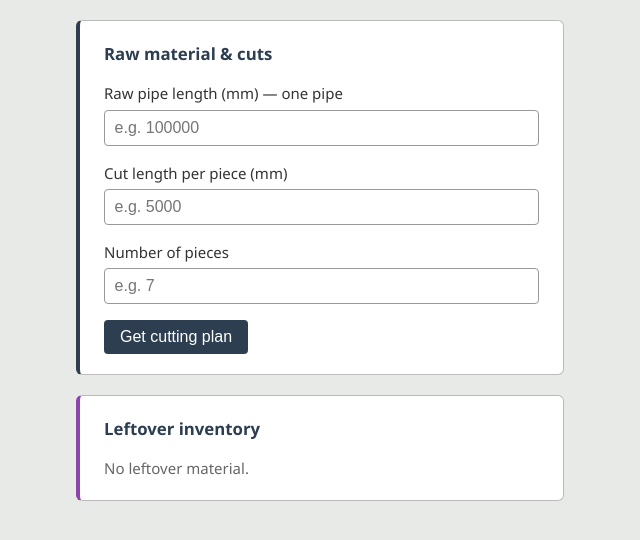
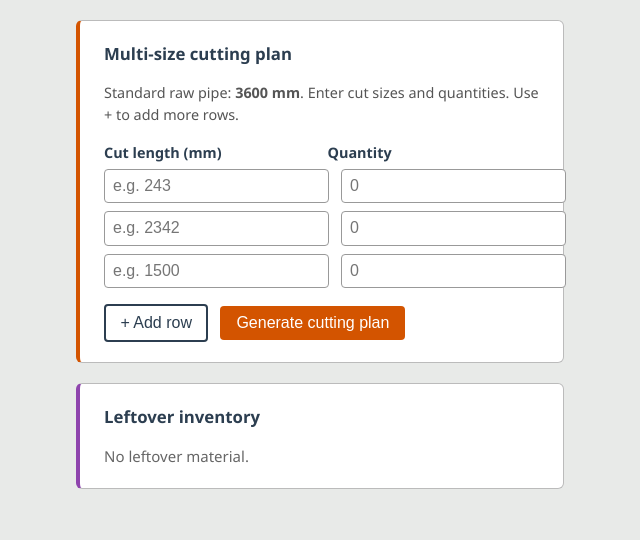
Before and after one commit to technthspace-create/samruddhi, a Flask app: page / in a window 1280 px wide. Shown: the part 99-639 px from the top of the page, without its empty margins (320-960 px from the left). Run offline with Flask 2, Linux system fonts and the light colour scheme; data that the repository does not hold is empty.

Commit message:
Multi-size cutting plan only; + Add row; 100mm scrap threshold; suggestions for next requirement

```diff
--- a/app.py
+++ b/app.py
@@ -2,6 +2,8 @@
 Samruddhi Enterprises - SS Steel Pipe Cutting Instruction System
 All lengths in millimeters. "Cut 7 × 5000 mm → 65000 mm remaining." One raw pipe = one length (mm).
 Uses db.py for storage: SQLite locally, Turso on Vercel when env vars are set.
+
+Extended: Multi-size cutting plan (FFD bin packing) with standard raw length 3600 mm.
 """
 
 import os
@@ -11,11 +13,79 @@ import db
 
 app = Flask(__name__)
 
+# Standard raw pipe length for multi-size mode (mm). Fixed, no user input.
+STANDARD_RAW_LENGTH_MM = 3600.0
+
+# Scrap below this length is not saved to inventory. Only pieces >= this are stored.
+SCRAP_SAVE_THRESHOLD_MM = 100.0
+
 # Not used here; db module handles storage
 get_leftovers_sorted = db.get_leftovers_sorted
 delete_leftover = db.delete_leftover
 insert_leftover = db.insert_leftover
 init_db = db.init_db
+
+
+def run_multi_size_plan(cut_requirements):
+    """
+    Multi-size cutting plan using First-Fit Decreasing (FFD) bin packing.
+    cut_requirements: list of (length_mm, quantity) e.g. [(243, 3), (2342, 5), (1500, 2)]
+    Raw pipe length is fixed at STANDARD_RAW_LENGTH_MM (3600 mm).
+    Returns list of { pipe_number, cuts, used, scrap } — no pipe exceeds 3600 mm.
+    """
+    if not cut_requirements:
+        return {"pipes": [], "total_pipes": 0, "total_used": 0, "total_scrap": 0}
+
+    # 1. Expand to flat list and 2. sort descending (FFD)
+    flat = []
+    for length_mm, qty in cut_requirements:
+        L = round(float(length_mm), 2)
+        n = int(qty)
+        if L <= 0 or n <= 0:
+            continue
+        flat.extend([L] * n)
+    flat.sort(reverse=True)
+
+    if not flat:
+        return {"pipes": [], "total_pipes": 0, "total_used": 0, "total_scrap": 0}
+
+    # 3. First-Fit: try existing pipe, else new pipe (each pipe = 3600 mm available)
+    pipes = []  # list of {"remaining": float, "cuts": list}
+
+    for cut in flat:
+        placed = False
+        for p in pipes:
+            if p["remaining"] >= cut:
+                p["cuts"].append(cut)
+                p["remaining"] = round(p["remaining"] - cut, 2)
+                placed = True
+                break
+        if not placed:
+            pipes.append({"remaining": round(STANDARD_RAW_LENGTH_MM - cut, 2), "cuts": [cut]})
+
+    # 4. Build output: pipe_number, cuts, used, scrap
+    out = []
+    total_used = 0
+    total_scrap = 0
+    for i, p in enumerate(pipes):
+        used = round(sum(p["cuts"]), 2)
+        scrap = round(p["remaining"], 2)
+        total_used += used
+        total_scrap += scrap
+        out.append({
+            "pipe_number": i + 1,
+            "cuts": p["cuts"],
+            "used": used,
+            "scrap": scrap,
+        })
+
+    return {
+        "pipes": out,
+        "total_pipes": len(out),
+        "total_used": round(total_used, 2),
+        "total_scrap": round(total_scrap, 2),
+        "raw_length": STANDARD_RAW_LENGTH_MM,
+    }
 
 
 def run_cutting_plan(raw_material_length, cut_length, quantity_required):
@@ -78,7 +148,7 @@ def run_cutting_plan(raw_material_length, cut_length, quantity_required):
                     "cut_length": cut_length,
                     "remaining": remaining,
                 })
-            if remaining > 0:
+            if remaining >= SCRAP_SAVE_THRESHOLD_MM:
                 scrap_to_save.append(remaining)
             if current_leftover_id is not None:
                 used_leftover_ids.append(current_leftover_id)
@@ -99,7 +169,7 @@ def run_cutting_plan(raw_material_length, cut_length, quantity_required):
             "cut_length": cut_length,
             "remaining": remaining,
         })
-        if remaining > 0:
+        if remaining >= SCRAP_SAVE_THRESHOLD_MM:
             scrap_to_save.append(remaining)
         if current_leftover_id is not None:
             used_leftover_ids.append(current_leftover_id)
@@ -132,16 +202,40 @@ def run_cutting_plan(raw_material_length, cut_length, quantity_required):
 def index():
     init_db()  # ensure table exists (needed on Vercel; no-op if already exists)
     result = None
+    multi_result = None
+
     if request.method == "POST":
-        try:
-            raw_length = float(request.form.get("raw_length", 0))
-            cut_length = float(request.form.get("cut_length", 0))
-            quantity_required = int(request.form.get("quantity_required", 0))
-        except (TypeError, ValueError):
-            raw_length = cut_length = quantity_required = 0
+        if request.form.get("multi_submit"):
+            # Multi-size cutting plan (FFD, 3600 mm standard raw)
+            cut_lengths = request.form.getlist("multi_cut_length")
+            quantities = request.form.getlist("multi_quantity")
+            pairs = []
+            for c, q in zip(cut_lengths, quantities):
+                try:
+                    cv, qv = round(float(c), 2), int(q)
+                    if cv > 0 and qv > 0:
+                        pairs.append((cv, qv))
+                except (TypeError, ValueError):
+                    continue
+            if pairs:
+                multi_result = run_multi_size_plan(pairs)
+                # Multi-size scraps: save to database only if >= 100 mm; do not save if under 100 mm
+                if multi_result and multi_result.get("pipes"):
+                    for p in multi_result["pipes"]:
+                        scrap = p.get("scrap", 0)
+                        if scrap >= SCRAP_SAVE_THRESHOLD_MM:
+                            insert_leftover(scrap)
+        else:
+            # Existing single-size plan
+            try:
+                raw_length = float(request.form.get("raw_length", 0))
+                cut_length = float(request.form.get("cut_length", 0))
+                quantity_required = int(request.form.get("quantity_required", 0))
+            except (TypeError, ValueError):
+                raw_length = cut_length = quantity_required = 0
 
-        if raw_length > 0 and cut_length > 0 and quantity_required > 0:
-            result = run_cutting_plan(raw_length, cut_length, quantity_required)
+            if raw_length > 0 and cut_length > 0 and quantity_required > 0:
+                result = run_cutting_plan(raw_length, cut_length, quantity_required)
 
     # Prefill form from query (e.g. "Use 65000 mm" link: /?raw_length=65000)
     prefill = {
@@ -151,11 +245,18 @@ def index():
     }
 
     inventory = get_leftovers_sorted()
+    # Leftovers >= 100 mm: show as suggestion for next plan (fits requirements <= that size)
+    inventory_suggestions = [r for r in inventory if float(r.get("length", 0)) >= SCRAP_SAVE_THRESHOLD_MM]
+
     return render_template(
         "index.html",
         result=result,
+        multi_result=multi_result,
         inventory=inventory,
+        inventory_suggestions=inventory_suggestions,
         prefill=prefill,
+        standard_raw_mm=STANDARD_RAW_LENGTH_MM,
+        scrap_threshold_mm=SCRAP_SAVE_THRESHOLD_MM,
     )
 
 
--- a/static/style.css
+++ b/static/style.css
@@ -215,3 +215,156 @@ button:hover {
 .form-card {
   border-left: 4px solid #2c3e50;
 }
+
+/* Multi-size cutting plan */
+.multi-form-card {
+  border-left: 4px solid #d35400;
+}
+
+.multi-intro {
+  margin: 0 0 1rem;
+  font-size: 0.9rem;
+  color: #555;
+}
+
+.multi-form .multi-rows {
+  margin-bottom: 1rem;
+}
+
+.multi-row {
+  display: flex;
+  gap: 0.75rem;
+  margin-bottom: 0.5rem;
+  align-items: center;
+}
+
+.multi-row-header {
+  font-weight: 600;
+  color: #2c3e50;
+  font-size: 0.9rem;
+  margin-bottom: 0.35rem;
+}
+
+.multi-row-header .multi-col {
+  flex: 1;
+}
+
+.multi-input {
+  flex: 1;
+  padding: 0.45rem 0.5rem;
+  font-size: 1rem;
+  border: 1px solid #999;
+  border-radius: 4px;
+}
+
+.multi-input:focus {
+  outline: none;
+  border-color: #2c3e50;
+}
+
+.multi-form-actions {
+  display: flex;
+  gap: 0.75rem;
+  align-items: center;
+  flex-wrap: wrap;
+  margin-top: 1rem;
+}
+
+.btn-add-row {
+  padding: 0.5rem 0.9rem;
+  font-size: 1rem;
+  font-weight: 500;
+  color: #2c3e50;
+  background: #fff;
+  border: 2px solid #2c3e50;
+  border-radius: 4px;
+  cursor: pointer;
+}
+
+.btn-add-row:hover {
+  background: #ecf0f1;
+}
+
+.btn-multi {
+  padding: 0.5rem 1rem;
+  font-size: 1rem;
+  font-weight: 500;
+  color: #fff;
+  background: #d35400;
+  border: none;
+  border-radius: 4px;
+  cursor: pointer;
+}
+
+.btn-multi:hover {
+  background: #e67e22;
+}
+
+.multi-result-card {
+  border-left: 4px solid #16a085;
+}
+
+/* Suggestion for next requirement */
+.suggestion-card {
+  border-left: 4px solid #f39c12;
+}
+
+.suggestion-intro {
+  margin: 0 0 0.75rem;
+  font-size: 0.9rem;
+  color: #555;
+}
+
+.suggestion-list {
+  margin: 0;
+  padding-left: 1.25rem;
+}
+
+.suggestion-list li {
+  margin-bottom: 0.35rem;
+  font-size: 0.95rem;
+}
+
+.multi-summary {
+  margin: 0 0 0.35rem;
+  font-size: 0.95rem;
+  color: #333;
+}
+
+.multi-scrap-note {
+  margin: 0 0 1rem;
+  font-size: 0.85rem;
+  color: #666;
+}
+
+.multi-pipes {
+  display: flex;
+  flex-direction: column;
+  gap: 1rem;
+}
+
+.multi-pipe {
+  padding: 1rem;
+  background: #f0f9f7;
+  border: 1px solid #bdc3c7;
+  border-radius: 6px;
+}
+
+.multi-pipe-title {
+  font-weight: 600;
+  color: #2c3e50;
+  margin-bottom: 0.4rem;
+  font-size: 1rem;
+}
+
+.multi-pipe-cuts {
+  font-size: 1rem;
+  margin-bottom: 0.35rem;
+  font-family: ui-monospace, monospace;
+}
+
+.multi-pipe-scrap {
+  font-size: 0.95rem;
+  color: #16a085;
+  font-weight: 500;
+}
--- a/templates/index.html
+++ b/templates/index.html
@@ -13,60 +13,53 @@
   </header>
 
   <main>
-    <section class="card form-card">
-      <h2>Raw material &amp; cuts</h2>
-      <form method="post" action="/">
-        <div class="field">
-          <label for="raw_length">Raw pipe length (mm) — one pipe</label>
-          <input type="number" id="raw_length" name="raw_length" step="0.01" min="0.01" required placeholder="e.g. 100000" value="{{ prefill.raw_length }}">
+    <section class="card multi-form-card">
+      <h2>Multi-size cutting plan</h2>
+      <p class="multi-intro">Standard raw pipe: <strong>{{ standard_raw_mm|int }} mm</strong>. Enter cut sizes and quantities. Use + to add more rows.</p>
+      <form method="post" action="/" class="multi-form" id="multi-form">
+        <input type="hidden" name="multi_submit" value="1">
+        <div class="multi-rows" id="multi-rows">
+          <div class="multi-row multi-row-header">
+            <span class="multi-col">Cut length (mm)</span>
+            <span class="multi-col">Quantity</span>
+          </div>
+          <div class="multi-row"><input type="number" name="multi_cut_length" step="0.01" min="0" placeholder="e.g. 243" class="multi-input"><input type="number" name="multi_quantity" min="0" placeholder="0" class="multi-input"></div>
+          <div class="multi-row"><input type="number" name="multi_cut_length" step="0.01" min="0" placeholder="e.g. 2342" class="multi-input"><input type="number" name="multi_quantity" min="0" placeholder="0" class="multi-input"></div>
+          <div class="multi-row"><input type="number" name="multi_cut_length" step="0.01" min="0" placeholder="e.g. 1500" class="multi-input"><input type="number" name="multi_quantity" min="0" placeholder="0" class="multi-input"></div>
         </div>
-        <div class="field">
-          <label for="cut_length">Cut length per piece (mm)</label>
-          <input type="number" id="cut_length" name="cut_length" step="0.01" min="0.01" required placeholder="e.g. 5000" value="{{ prefill.cut_length }}">
+        <div class="multi-form-actions">
+          <button type="button" class="btn-add-row" id="btn-add-row" title="Add another requirement">+ Add row</button>
+          <button type="submit" class="btn-multi">Generate cutting plan</button>
         </div>
-        <div class="field">
-          <label for="quantity_required">Number of pieces</label>
-          <input type="number" id="quantity_required" name="quantity_required" min="1" required placeholder="e.g. 7" value="{{ prefill.quantity_required }}">
-        </div>
-        <button type="submit">Get cutting plan</button>
       </form>
-
-      {% if result and result.suggested_raw %}
-      <div class="add-remaining">
-        <p class="add-remaining-label">{{ "%.2f"|format(result.suggested_raw) }} mm remaining from last run.</p>
-        <a href="{{ url_for('index', raw_length=result.suggested_raw) }}" class="btn-use-remaining">Use {{ "%.2f"|format(result.suggested_raw) }} mm for next plan</a>
-      </div>
-      {% endif %}
     </section>
 
-    {% if result %}
-    <section class="card summary-card">
-      <h2>Summary</h2>
-      <ul class="summary-list">
-        <li><strong>Pieces produced:</strong> {{ result.pieces_produced }}</li>
-        <li><strong>Material used:</strong> {{ "%.2f"|format(result.material_used) }} mm</li>
-        <li><strong>Scrap saved to inventory:</strong> {{ ((result.scrap_saved_list|sum) if result.scrap_saved_list else 0)|round(2) }} mm {% if result.scrap_saved_list %}({{ result.scrap_saved_list|length }} piece{{ 's' if result.scrap_saved_list|length != 1 else '' }}){% endif %}</li>
-        <li><strong>Leftover reused:</strong> {{ 'Yes' if result.used_leftover else 'No' }}</li>
-      </ul>
-    </section>
-
-    <section class="card plan-card">
-      <h2>How to cut</h2>
-      {% if result.segments %}
-      <div class="plan-segments">
-        {% for seg in result.segments %}
-        <div class="segment">
-          <div class="segment-source">{{ seg.source }}</div>
-          <div class="segment-instruction">
-            At <strong>{{ "%.2f"|format(seg.cut_length) }} mm</strong>, cut <strong>{{ seg.pieces }}</strong> piece{{ 's' if seg.pieces != 1 else '' }}.
-          </div>
-          <div class="segment-remaining">{{ "%.2f"|format(seg.remaining) }} mm remaining</div>
+    {% if multi_result and multi_result.pipes %}
+    <section class="card multi-result-card">
+      <h2>Multi-size result</h2>
+      <p class="multi-summary">Pipes needed: <strong>{{ multi_result.total_pipes }}</strong> · Used: <strong>{{ "%.2f"|format(multi_result.total_used) }} mm</strong> · Total scrap: <strong>{{ "%.2f"|format(multi_result.total_scrap) }} mm</strong></p>
+      <p class="multi-scrap-note">Scrap ≥ {{ scrap_threshold_mm|int }} mm is saved to inventory for future use; smaller pieces are not saved.</p>
+      <div class="multi-pipes">
+        {% for p in multi_result.pipes %}
+        <div class="multi-pipe">
+          <div class="multi-pipe-title">Raw pipe {{ p.pipe_number }} ({{ multi_result.raw_length|int }} mm)</div>
+          <div class="multi-pipe-cuts">{% for c in p.cuts %}{{ "%.2f"|format(c) }}{% if not loop.last %} + {% endif %}{% endfor %} = {{ "%.2f"|format(p.used) }} mm</div>
+          <div class="multi-pipe-scrap">Scrap: {{ "%.2f"|format(p.scrap) }} mm</div>
         </div>
         {% endfor %}
       </div>
-      {% else %}
-      <p class="empty">No cuts — cut length exceeds available material or quantity is zero.</p>
-      {% endif %}
+    </section>
+    {% endif %}
+
+    {% if inventory_suggestions %}
+    <section class="card suggestion-card">
+      <h2>Suggestion for next requirement</h2>
+      <p class="suggestion-intro">Pieces in inventory that are {{ scrap_threshold_mm|int }} mm or longer can be used in a future plan. Add a requirement with cut length ≤ the piece size:</p>
+      <ul class="suggestion-list">
+        {% for row in inventory_suggestions %}
+        <li><strong>{{ "%.2f"|format(row.length) }} mm</strong> — use for requirements ≤ {{ "%.2f"|format(row.length) }} mm</li>
+        {% endfor %}
+      </ul>
     </section>
     {% endif %}
 
@@ -97,5 +90,20 @@
       {% endif %}
     </section>
   </main>
+  <script>
+    (function() {
+      var btn = document.getElementById('btn-add-row');
+      var container = document.getElementById('multi-rows');
+      if (!btn || !container) return;
+      btn.addEventListener('click', function() {
+        var rows = container.querySelectorAll('.multi-row:not(.multi-row-header)');
+        var last = rows[rows.length - 1];
+        if (!last) return;
+        var clone = last.cloneNode(true);
+        clone.querySelectorAll('input').forEach(function(inp) { inp.value = ''; });
+        container.appendChild(clone);
+      });
+    })();
+  </script>
 </body>
 </html>
```
Also changed, not shown: DEPLOY.md (+2 -2 lines), public/static/style.css (+153 -0 lines).
